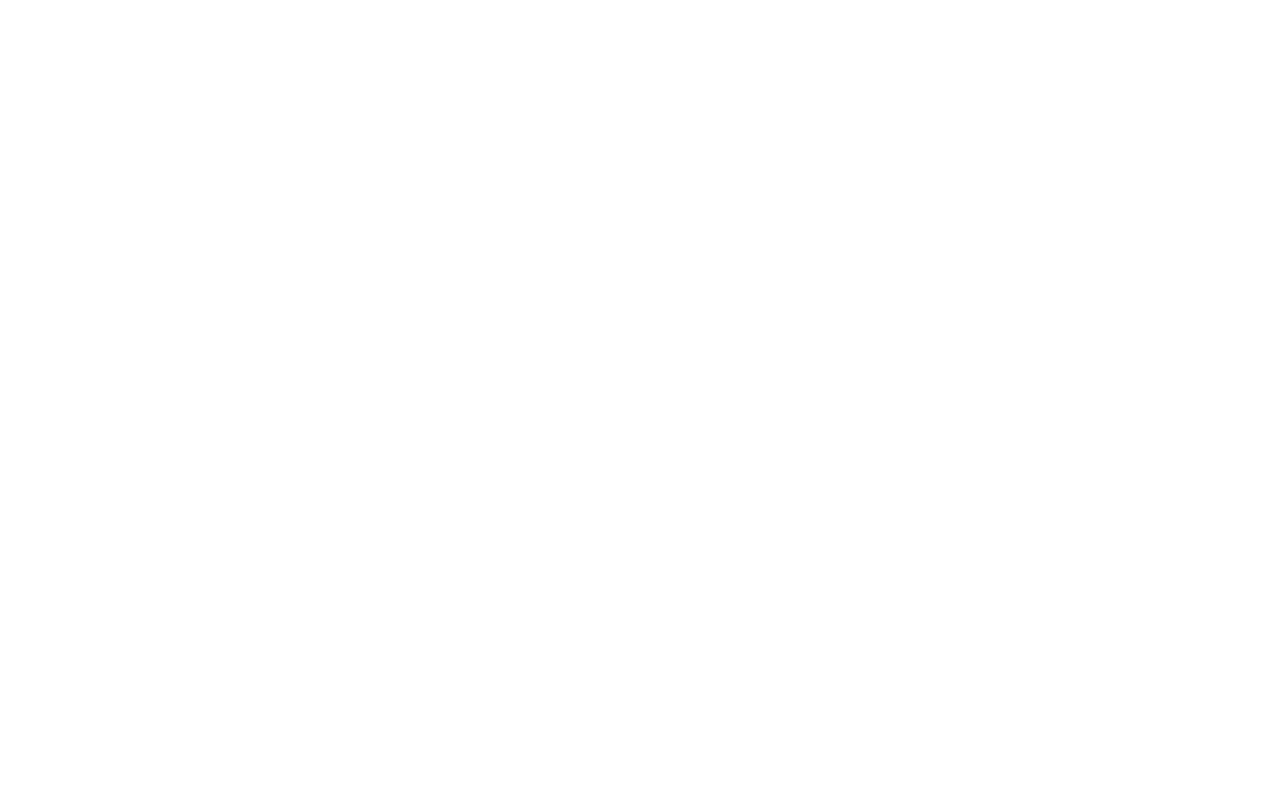
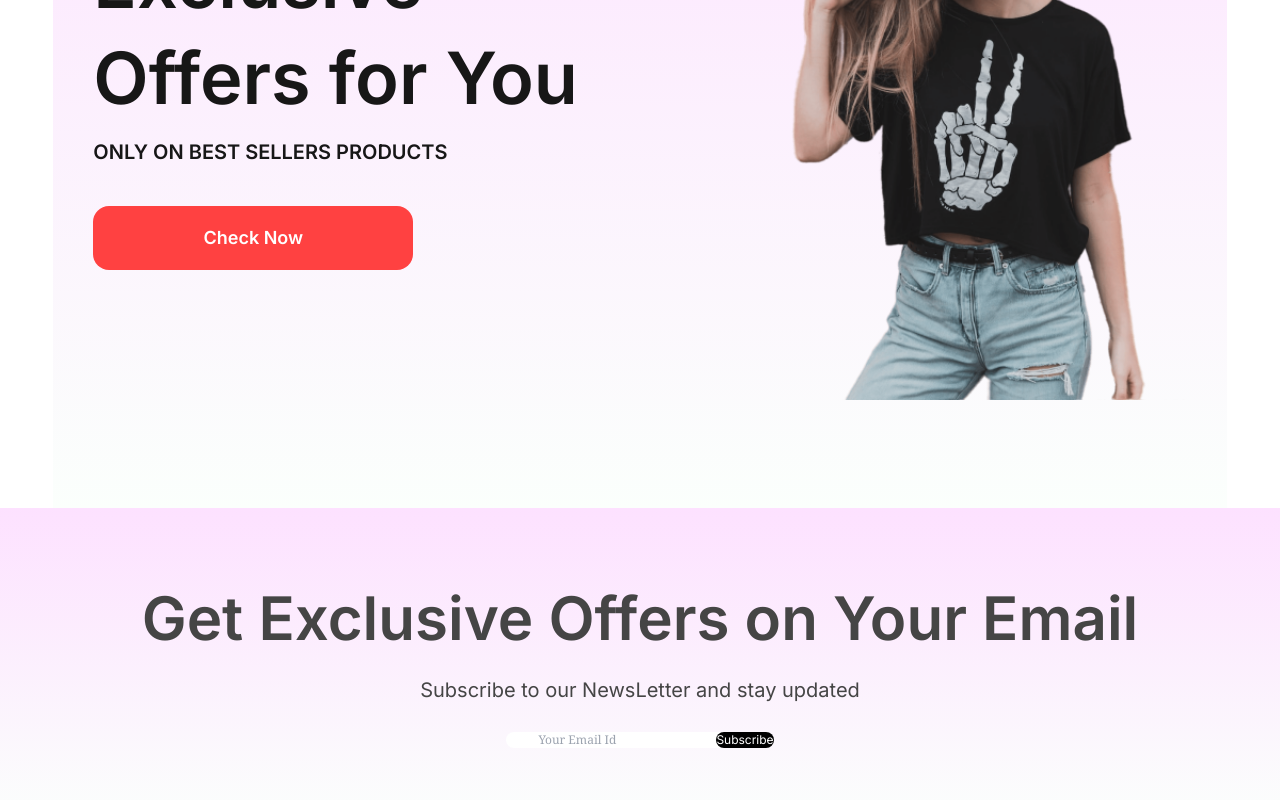
Before and after one commit to Programmers-986/E-commerce-website, a Next.js app: page / in a window 1280 px wide. Shown: the part 1160-1960 px from the top of the page. Before the commit the page ends 1166 px from the top, so only its background shows below. Built offline with nearby package versions, Linux system fonts and the light colour scheme.

Commit message:
Further beautifying the front page

```diff
--- a/src/app/Components/Pages/Footer.tsx
+++ b/src/app/Components/Pages/Footer.tsx
@@ -32,7 +32,7 @@
             </div>
         </div>
         <div className="flex flex-col items-center gap-4 text-[#1a1a1a] text-lg">
-            <hr className="w-1 border-none rounded-xl h-0.5 bg-[#c7c7c7]" />
+            <hr className="w-100% border-none rounded-xl h-1 bg-[#c7c7c7]" />
             <p className="font-semibold">Copyright @ShoppingHub-All Rights Reserved</p>
         </div>
      </div>
--- /dev/null
+++ b/src/app/Components/Pages/NewsLetter.tsx
@@ -0,0 +1,22 @@
+import React from "react";
+
+const NewsLetter = () => {
+    return(
+      <>
+      <div className="w-65% h-[40vh] flex flex-col items-center justify-center m-auto pt-0 pb-0 pl-140 pl-140 mb-150 bg-gradient-to-b from-[#fde1ff] to-[#e1ffea22] gap-7">
+        <h1 className="text-[#454545] text-6xl font-semibold"> Get Exclusive Offers on Your Email </h1>
+        <p className="text-[#454545] text-xl"> Subscribe to our NewsLetter and stay updated</p>
+        <div className="flex items-center justify-between bg-white w-730 h-70 rounded-full border-1 border-[#e3e3e3]">
+            <input type="email" placeholder="Your Email Id" className="w-500 ml-8 border-none outline-none text-[#616161] font-serif text-xs" />
+            <button className="w-210 h-70 rounded-full bg-black text-white text-xs cursor-pointer"> Subscribe </button>
+
+        </div>
+
+      </div>
+
+
+      </>
+
+    );
+}
+export default NewsLetter;
--- /dev/null
+++ b/src/app/Components/Pages/Offers.tsx
@@ -0,0 +1,23 @@
+import React from "react";
+import Image from "next/image";
+import exclusive_image from '../Assets/exclusive_image.png';
+
+const Offers = () => {
+    return (
+        <div className="w-11/12 max-w-screen-2xl mx-auto h-screen flex items-center justify-center bg-gradient-to-b from-[#fde1ff] to-[#e1ffea22]">
+            <div className="flex-1 flex flex-col justify-center px-10">
+                <h1 className="text-[#171717] text-7xl font-semibold mb-6">Exclusive</h1>
+                <h1 className="text-[#171717] text-7xl font-semibold mb-6">Offers for You</h1>
+                <p className="text-[#171717] text-xl font-semibold mb-10">ONLY ON BEST SELLERS PRODUCTS</p>
+                <button className="w-full max-w-xs h-16 rounded-2xl bg-[#ff4141] border-none text-white text-lg font-semibold cursor-pointer">
+                    Check Now
+                </button>
+            </div>
+            <div className="flex-1 flex items-center justify-end pr-10">
+                <Image src={exclusive_image} alt="" width={400} height={400} />
+            </div>
+        </div>
+    );
+};
+
+export default Offers;
--- a/src/app/Components/Pages/auth/LoginPage.tsx
+++ b/src/app/Components/Pages/auth/LoginPage.tsx
@@ -2,7 +2,7 @@
 import Link from 'next/link';
 import cart_cross_icon from '../../Assets/cart_cross_icon.png'; // Adjusted path
 import Image from "next/image";
-import { useRouter } from 'next/router';
+
 
 interface LoginPageProps {
   onClose: () => void;
@@ -11,14 +11,14 @@
 const LoginPage: React.FC<LoginPageProps> = ({ onClose }) => {
   const [email, setEmail] = useState('');
   const [password, setPassword] = useState('');
-  const router = useRouter();
+
 
   const handleSubmit = (e: React.FormEvent<HTMLFormElement>) => {
     e.preventDefault();
     // Handle login logic here
     console.log('Email:', email);
     console.log('Password:', password);
-    router.push('/successpage');
+
   };
 
   return (
@@ -58,7 +58,7 @@
           <div className="mb-4 text-black-500 hover:underline text-5xl">
             Don't have an account?{" "}
             <Link href="/register">
-              <a>Register now!</a>
+              Register now!
             </Link>
           </div>
           <div className="flex items-center justify-between">
@@ -67,11 +67,6 @@
               className="mt-4 bg-blue-500 hover:bg-blue-700 text-white font-bold py-2 px-4 rounded">
               Login
             </button>
-            <Link href="/successpage">
-              <a className="mt-4 bg-blue-500 hover:bg-blue-700 text-white font-bold py-2 px-4 rounded">
-                Register
-              </a>
-            </Link>
           </div>
         </form>
       </div>
--- a/src/app/page.tsx
+++ b/src/app/page.tsx
@@ -3,6 +3,8 @@
 import Navbar from "./Components/Pages/Navbar";
 import Hero from "./Components/Pages/Hero";
 import Footer from "./Components/Pages/Footer";
+import Offers from "./Components/Pages/Offers";
+import NewsLetter from "./Components/Pages/NewsLetter";
 
 
 export default function Home() {
@@ -11,6 +13,8 @@
     <>
     <Navbar />
     <Hero />
+    <Offers />
+    <NewsLetter />
     <Footer />
 
     </>
```
